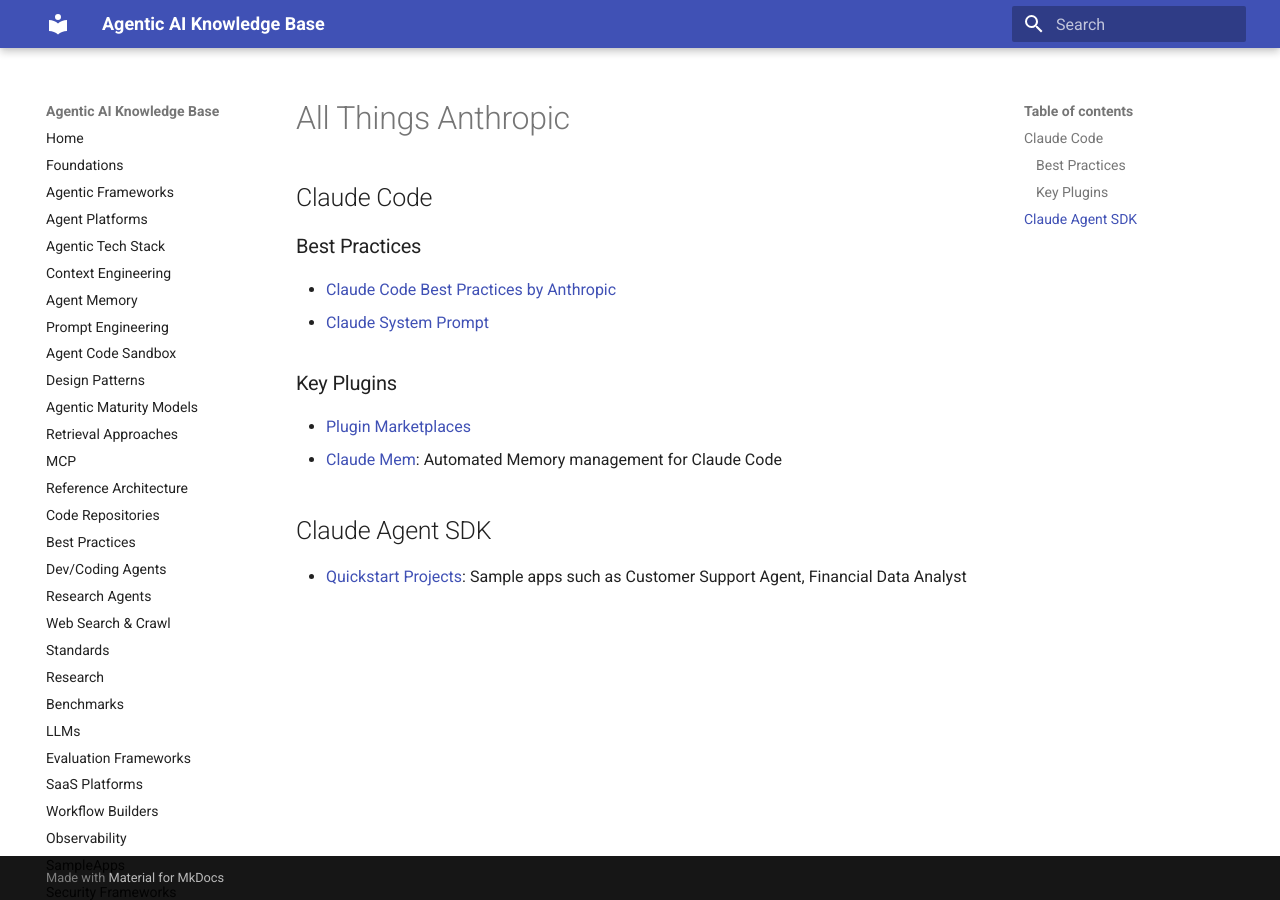
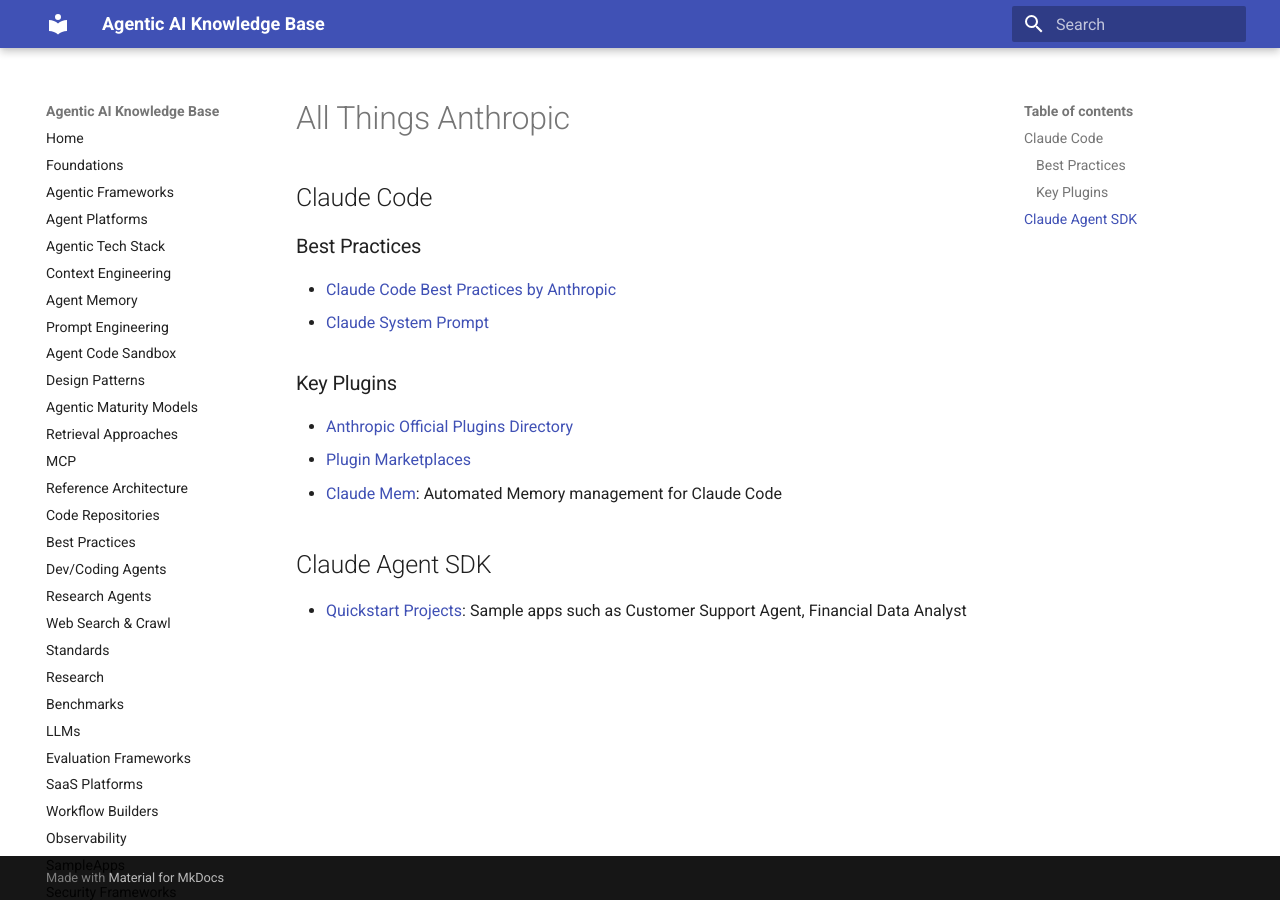
Before and after one commit to ankurkumarz/agentic-ai-knowledge-base, an MkDocs documentation site: the page built from docs/AllThingsAnthropic/README.md, in a window 1280 px wide. Built offline with MkDocs 1.6.1 and Material for MkDocs 9.7.7, drawn with Linux system fonts in a browser that asks for light colours.

Commit message:
Update README.md

```diff
--- a/docs/AllThingsAnthropic/README.md
+++ b/docs/AllThingsAnthropic/README.md
@@ -7,6 +7,7 @@
 
 ### Key Plugins
 
+- [Anthropic Official Plugins Directory](https://github.com/anthropics/claude-plugins-official)
 - [Plugin Marketplaces](https://claudemarketplaces.com/)
 - [Claude Mem](https://github.com/thedotmack/claude-mem/): Automated Memory management for Claude Code
 
```
